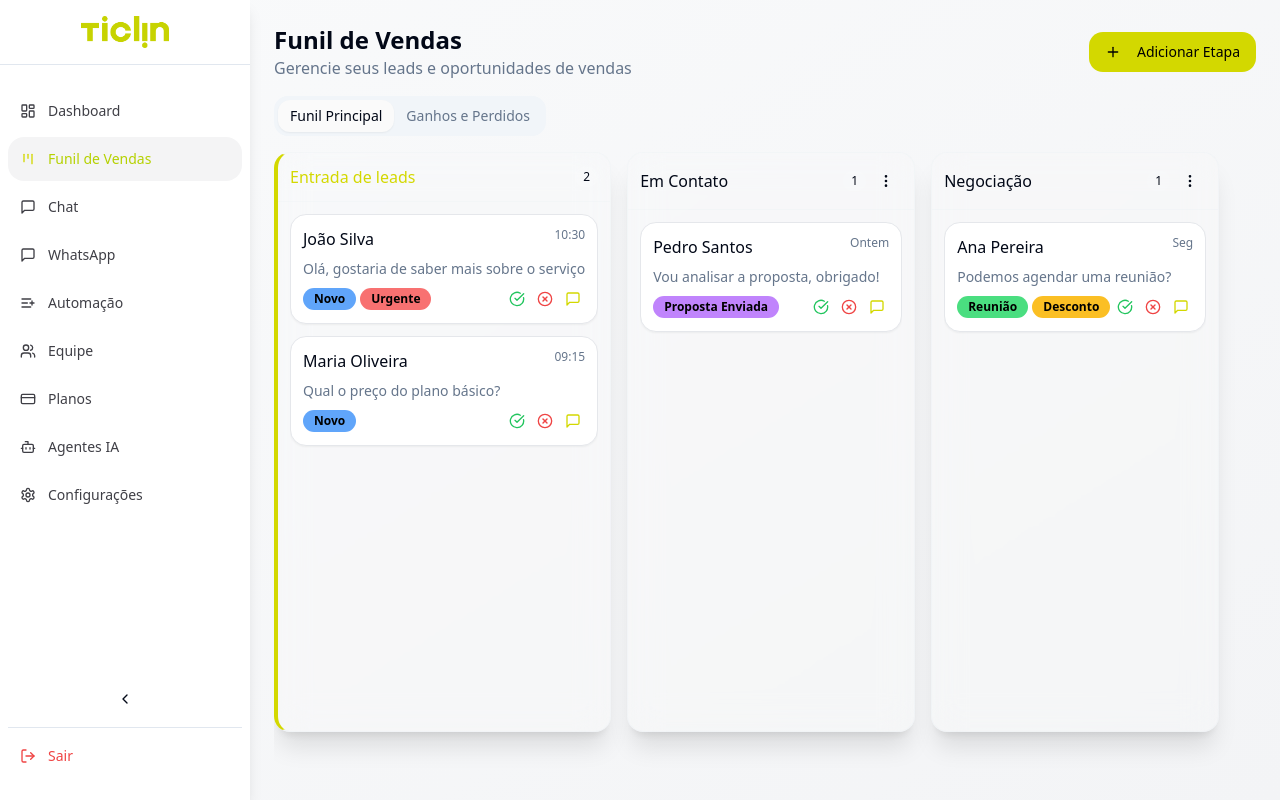
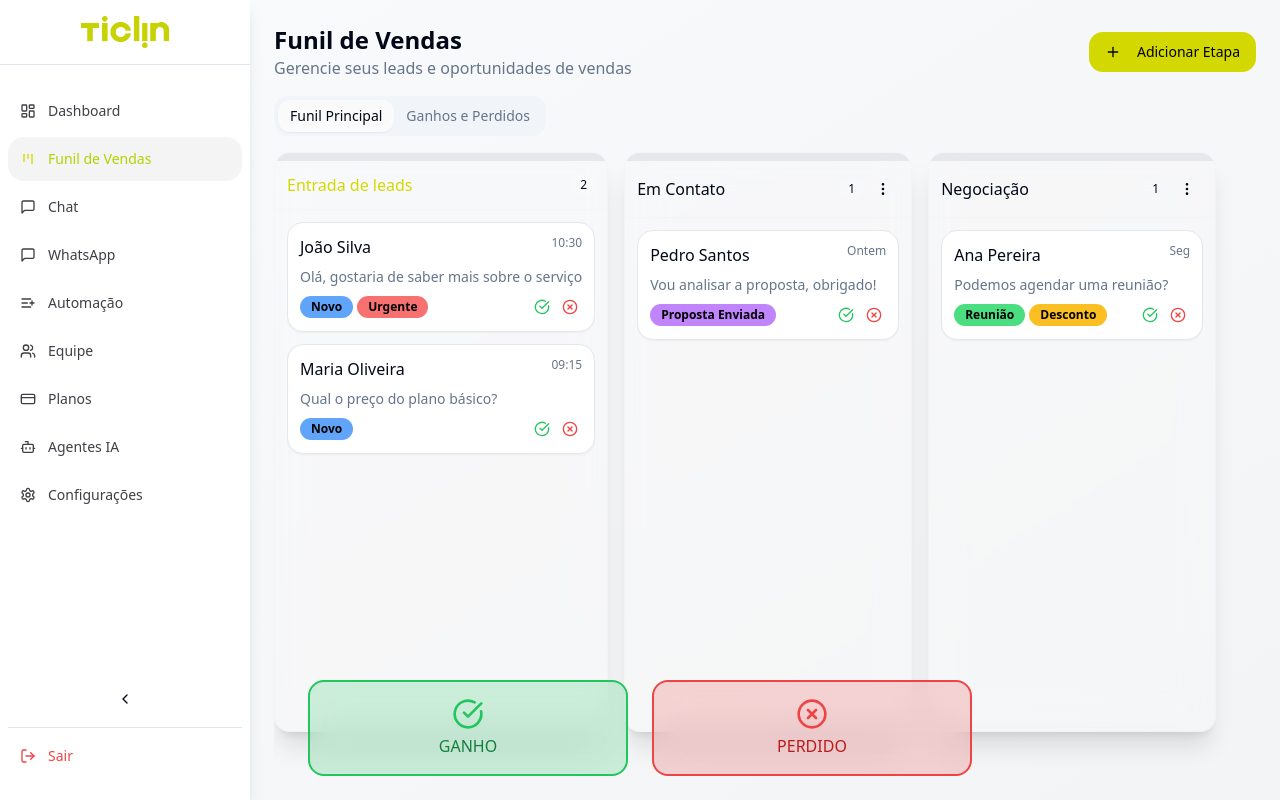
Before and after one commit to digitalticlin/crmticlin, a React (Vite) app: page /sales-funnel in a window 1280 px wide. Built offline with nearby package versions, Linux system fonts and the light colour scheme.

Commit message:
feat: Implement sales funnel layout changes
- Added "Won" and "Lost" drop zones at the bottom.
- Open chat on lead card click.
- Replaced the third icon with the WhatsApp icon.
- Added color customization for stages.
- Maintained existing visual styles.

```diff
--- a/src/components/sales/KanbanBoard.tsx
+++ b/src/components/sales/KanbanBoard.tsx
@@ -1,10 +1,9 @@
-
 import { DragDropContext, Droppable, DropResult } from "react-beautiful-dnd";
 import { KanbanColumn as IKanbanColumn, KanbanLead, FIXED_COLUMN_IDS } from "@/types/kanban";
 import { KanbanColumn } from "./KanbanColumn";
 import { ScrollArea } from "@/components/ui/scroll-area";
 import { useState, useRef, useEffect } from "react";
-import { CheckCircle, XCircle } from "lucide-react";
+import { CheckCircle, XCircle, WhatsappIcon } from "lucide-react";
 
 interface KanbanBoardProps {
   columns: IKanbanColumn[];
@@ -168,20 +167,20 @@ export const KanbanBoard = ({
           </div>
         </ScrollArea>
 
-        {/* Drop zones for Won/Lost that appear when dragging */}
-        {!isWonLostView && showDropZones && (
-          <div className="fixed right-6 top-1/2 -translate-y-1/2 flex flex-col gap-4 z-50">
+        {/* Fixed Won/Lost drop zones at the bottom of the screen */}
+        {!isWonLostView && (
+          <div className="fixed bottom-6 left-0 right-0 flex justify-center gap-6 z-50 px-6">
             {/* Won drop zone */}
             <Droppable droppableId="drop-zone-won">
               {(provided, snapshot) => (
                 <div
                   ref={provided.innerRef}
                   {...provided.droppableProps}
-                  className={`bg-green-500/20 backdrop-blur-lg border-2 border-green-500 rounded-lg p-4 w-40 h-40 flex items-center justify-center transition-all ${snapshot.isDraggingOver ? 'bg-green-500/40 scale-105' : ''}`}
+                  className={`bg-green-500/20 backdrop-blur-lg border-2 border-green-500 rounded-lg p-4 w-full max-w-xs h-24 flex items-center justify-center transition-all ${snapshot.isDraggingOver ? 'bg-green-500/40 scale-105' : ''}`}
                 >
                   <div className="text-center">
-                    <CheckCircle className="h-10 w-10 text-green-500 mx-auto mb-2" />
-                    <p className="font-medium text-green-700 dark:text-green-300">Soltar para Ganhos</p>
+                    <CheckCircle className="h-8 w-8 text-green-500 mx-auto mb-1" />
+                    <p className="font-medium text-green-700 dark:text-green-300">GANHO</p>
                     {provided.placeholder}
                   </div>
                 </div>
@@ -194,11 +193,11 @@ export const KanbanBoard = ({
                 <div
                   ref={provided.innerRef}
                   {...provided.droppableProps}
-                  className={`bg-red-500/20 backdrop-blur-lg border-2 border-red-500 rounded-lg p-4 w-40 h-40 flex items-center justify-center transition-all ${snapshot.isDraggingOver ? 'bg-red-500/40 scale-105' : ''}`}
+                  className={`bg-red-500/20 backdrop-blur-lg border-2 border-red-500 rounded-lg p-4 w-full max-w-xs h-24 flex items-center justify-center transition-all ${snapshot.isDraggingOver ? 'bg-red-500/40 scale-105' : ''}`}
                 >
                   <div className="text-center">
-                    <XCircle className="h-10 w-10 text-red-500 mx-auto mb-2" />
-                    <p className="font-medium text-red-700 dark:text-red-300">Soltar para Perdidos</p>
+                    <XCircle className="h-8 w-8 text-red-500 mx-auto mb-1" />
+                    <p className="font-medium text-red-700 dark:text-red-300">PERDIDO</p>
                     {provided.placeholder}
                   </div>
                 </div>
--- a/src/components/sales/KanbanColumn.tsx
+++ b/src/components/sales/KanbanColumn.tsx
@@ -26,11 +26,18 @@ export const KanbanColumn = ({
   onReturnToFunnel
 }: KanbanColumnProps) => {
   const isFixed = column.isFixed === true;
+  const columnColor = column.color || "#e5e7eb"; // Default color if none is set
 
   return (
     <div
-      className={`relative bg-white/10 dark:bg-black/10 backdrop-blur-lg rounded-lg border border-slate-200/20 shadow-xl overflow-hidden flex flex-col min-w-[18rem] h-[calc(100vh-220px)] ${getColumnColorClass(column.id)}`}
+      className={`relative bg-white/10 dark:bg-black/10 backdrop-blur-lg rounded-lg border border-slate-200/20 shadow-xl overflow-hidden flex flex-col min-w-[18rem] h-[calc(100vh-220px)]`}
     >
+      {/* Colored bar at the top of the column */}
+      <div
+        className="h-2 w-full"
+        style={{ backgroundColor: columnColor }}
+      />
+
       <ColumnHeader
         column={column}
         onColumnUpdate={onColumnUpdate}
--- a/src/components/sales/LeadCard.tsx
+++ b/src/components/sales/LeadCard.tsx
@@ -3,7 +3,7 @@ import { KanbanLead, FIXED_COLUMN_IDS } from "@/types/kanban";
 import { Badge } from "@/components/ui/badge";
 import { cn } from "@/lib/utils";
 import { DraggableProvided } from "react-beautiful-dnd";
-import { MessageSquare, CheckCircle, XCircle, ArrowLeft } from "lucide-react";
+import { CheckCircle, XCircle, ArrowLeft } from "lucide-react";
 
 interface LeadCardProps {
   lead: KanbanLead;
@@ -29,6 +29,15 @@ export const LeadCard = ({
   const isWon = isWonLostView && lead.columnId === FIXED_COLUMN_IDS.WON;
   const isLost = isWonLostView && lead.columnId === FIXED_COLUMN_IDS.LOST;
 
+  // Now the entire card opens chat by default when clicked
+  const handleCardClick = (e: React.MouseEvent) => {
+    if (onOpenChat) {
+      onOpenChat();
+    } else {
+      onClick(); // Fallback to the default onClick behavior if onOpenChat isn't provided
+    }
+  };
+
   return (
     <div
       ref={provided.innerRef}
@@ -39,7 +48,7 @@ export const LeadCard = ({
         isWon && "border-l-4 border-l-green-500",
         isLost && "border-l-4 border-l-red-500"
       )}
-      onClick={onClick}
+      onClick={handleCardClick}
     >
       <div className="flex justify-between items-start mb-2">
         <div className="flex items-center gap-2">
@@ -61,7 +70,7 @@ export const LeadCard = ({
             </Badge>
           ))}
         </div>
-        <div className="flex items-center space-x-1">
+        <div className="flex items-center space-x-1" onClick={(e) => e.stopPropagation()}>
           {onReturnToFunnel && (
             <button
               onClick={(e) => {
@@ -98,18 +107,6 @@ export const LeadCard = ({
               <XCircle className="h-4 w-4 text-red-500" />
             </button>
           )}
-          {onOpenChat && (
-            <button
-              onClick={(e) => {
-                e.stopPropagation();
-                onOpenChat();
-              }}
-              title="Abrir chat"
-              className="p-1 rounded-full hover:bg-gray-100 dark:hover:bg-gray-700"
-            >
-              <MessageSquare className="h-4 w-4 text-ticlin" />
-            </button>
-          )}
         </div>
       </div>
     </div>
--- a/src/components/sales/column/ColumnHeader.tsx
+++ b/src/components/sales/column/ColumnHeader.tsx
@@ -72,16 +72,53 @@ export const ColumnHeader = ({
                   <DialogHeader>
                     <DialogTitle>Editar Etapa</DialogTitle>
                   </DialogHeader>
+                  <div className="mt-4 space-y-4">
+                    <div>
+                      <label htmlFor="column-title" className="text-sm font-medium block mb-2">
+                        Nome da etapa
+                      </label>
                       <Input
+                        id="column-title"
                         placeholder="Nome da etapa"
                         value={editingColumn?.title || column.title}
                         onChange={(e) => setEditingColumn({
-                      ...column,
+                          ...(editingColumn || column),
                           title: e.target.value
                         })}
-                    className="mt-4"
                       />
-                  <DialogFooter className="mt-4">
+                    </div>
+
+                    <div>
+                      <label htmlFor="column-color" className="text-sm font-medium block mb-2">
+                        Cor da etapa
+                      </label>
+                      <div className="flex items-center gap-3">
+                        <Input
+                          id="column-color"
+                          type="color"
+                          className="w-12 h-10 p-1 cursor-pointer"
+                          value={editingColumn?.color || column.color || "#e5e7eb"}
+                          onChange={(e) => setEditingColumn({
+                            ...(editingColumn || column),
+                            color: e.target.value
+                          })}
+                        />
+                        <div className="flex-1">
+                          <Input
+                            type="text"
+                            placeholder="#RRGGBB"
+                            value={editingColumn?.color || column.color || "#e5e7eb"}
+                            onChange={(e) => setEditingColumn({
+                              ...(editingColumn || column),
+                              color: e.target.value
+                            })}
+                          />
+                        </div>
+                      </div>
+                    </div>
+                  </div>
+
+                  <DialogFooter className="mt-6">
                     <DialogClose asChild>
                       <Button variant="outline" onClick={() => setEditingColumn(null)}>
                         Cancelar
--- a/src/pages/SalesFunnel.tsx
+++ b/src/pages/SalesFunnel.tsx
@@ -7,7 +7,7 @@ import { LeadDetailSidebar } from "@/components/sales/LeadDetailSidebar";
 import { AddColumnDialog } from "@/components/sales/AddColumnDialog";
 import { Tabs, TabsList, TabsTrigger } from "@/components/ui/tabs";
 import { Button } from "@/components/ui/button";
-import { MessageSquare, ChevronLeft } from "lucide-react";
+import { ChevronLeft } from "lucide-react";
 import { toast } from "sonner";
 import { FIXED_COLUMN_IDS, KanbanLead } from "@/types/kanban";
 
--- a/src/types/kanban.ts
+++ b/src/types/kanban.ts
@@ -24,6 +24,7 @@ export interface KanbanColumn {
   leads: KanbanLead[];
   isFixed?: boolean;
   isHidden?: boolean;
+  color?: string; // Added color property for column customization
 }
 
 export type ColumnType = "new_lead" | "won" | "lost" | "custom";
```
Lines whose indentation alone changed are shown as unchanged.
